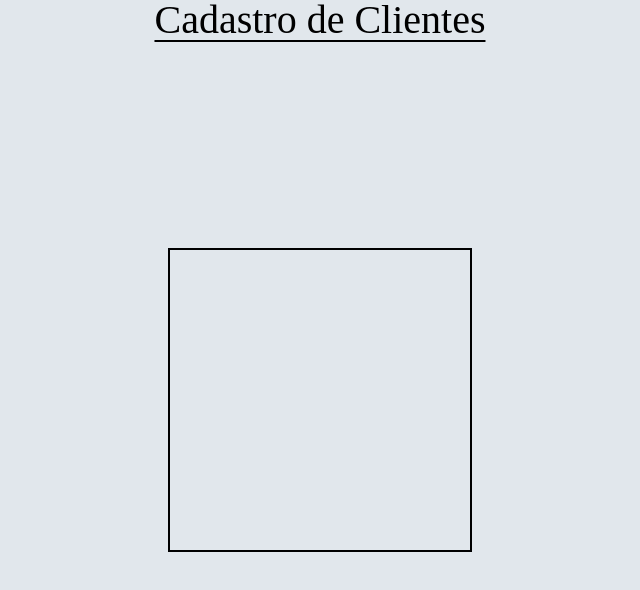
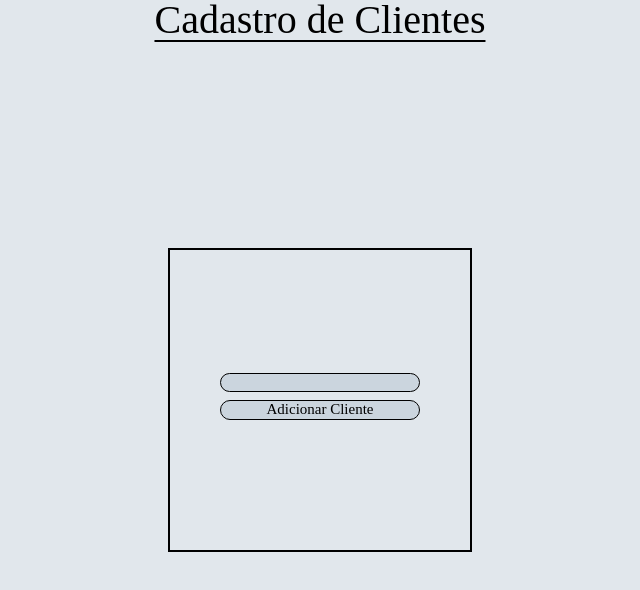
Before and after one commit to coyotedorgado/kamil, an Angular app: page /home/cadastroCli in a window 1280 px wide. Shown: the top 590 px of the page, without its empty margins (320-960 px from the left). Built offline with nearby package versions, Linux system fonts and the light colour scheme.

Commit message:
estilizaçao dos componetes cadastrofunci/addcliente

```diff
--- a/src/app/pages/home/cadastro-cliente/cadastro-cliente.component.html
+++ b/src/app/pages/home/cadastro-cliente/cadastro-cliente.component.html
@@ -1,6 +1,7 @@
 <body class="body">
     <h1>Cadastro de Clientes</h1>
     <section class="container">
-
+        <input class="inputs buttonAdd" type="text">
+        <button class="buttonAdd">Adicionar Cliente</button>
     </section>
 </body>
--- a/src/app/pages/home/cadastro-cliente/cadastro-cliente.component.scss
+++ b/src/app/pages/home/cadastro-cliente/cadastro-cliente.component.scss
@@ -25,3 +25,23 @@ h1{
     border: 2px solid;
     align-items: center;
 }
+.buttonAdd{
+    width: 200px;
+    margin-bottom: 8px;
+    border-radius: 10px;
+}
+.inputs{
+    background-color: rgba(137, 161, 181, 0.251);
+    border: 1px solid;
+    padding-left: 10px;
+    padding-right: 10px;
+    box-sizing: border-box;
+    font-size: 15px;
+}
+button{
+    height: 20px;
+    background-color: rgba(137, 161, 181, 0.251);
+    font-size: 15px;
+    border: 1px solid;
+    cursor: pointer;
+}
--- a/src/app/pages/home/cadastro-funcionarios/cadastro-funcionarios.component.scss
+++ b/src/app/pages/home/cadastro-funcionarios/cadastro-funcionarios.component.scss
@@ -53,6 +53,7 @@ button{
     background-color: rgba(137, 161, 181, 0.251);
     font-size: 15px;
     border: 1px solid;
+    cursor: pointer;
 }
 .msgError{
     color: red;
```
